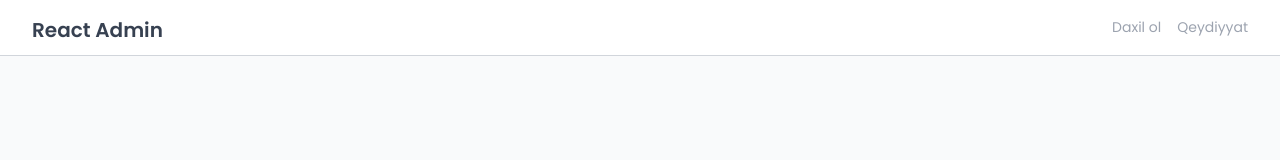
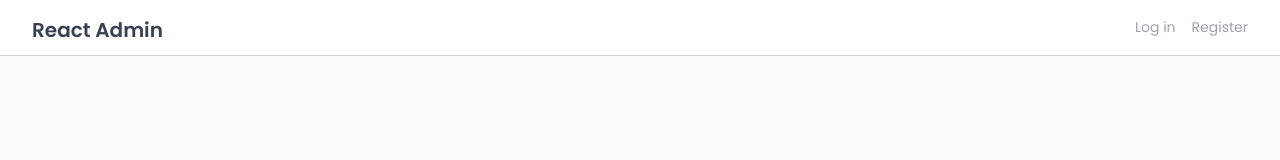
Before and after one commit to TamerlanK/react-admin, a React (Vite) app: page /login in a window 1280 px wide. Shown: the top 160 px of the page. Built offline with nearby package versions, Linux system fonts and the light colour scheme.

Commit message:
update auth buttons

```diff
--- a/src/components/Header.tsx
+++ b/src/components/Header.tsx
@@ -63,13 +63,13 @@ const Header: React.FC = () => {
         to="/login"
         className="text-gray-400 hover:text-gray-800 transition-colors"
       >
-        Daxil ol
+        Log in
       </Link>
       <Link
         to="/register"
         className="text-gray-400 hover:text-gray-800 transition-colors"
       >
-        Qeydiyyat
+        Register
       </Link>
     </>
   )
```
